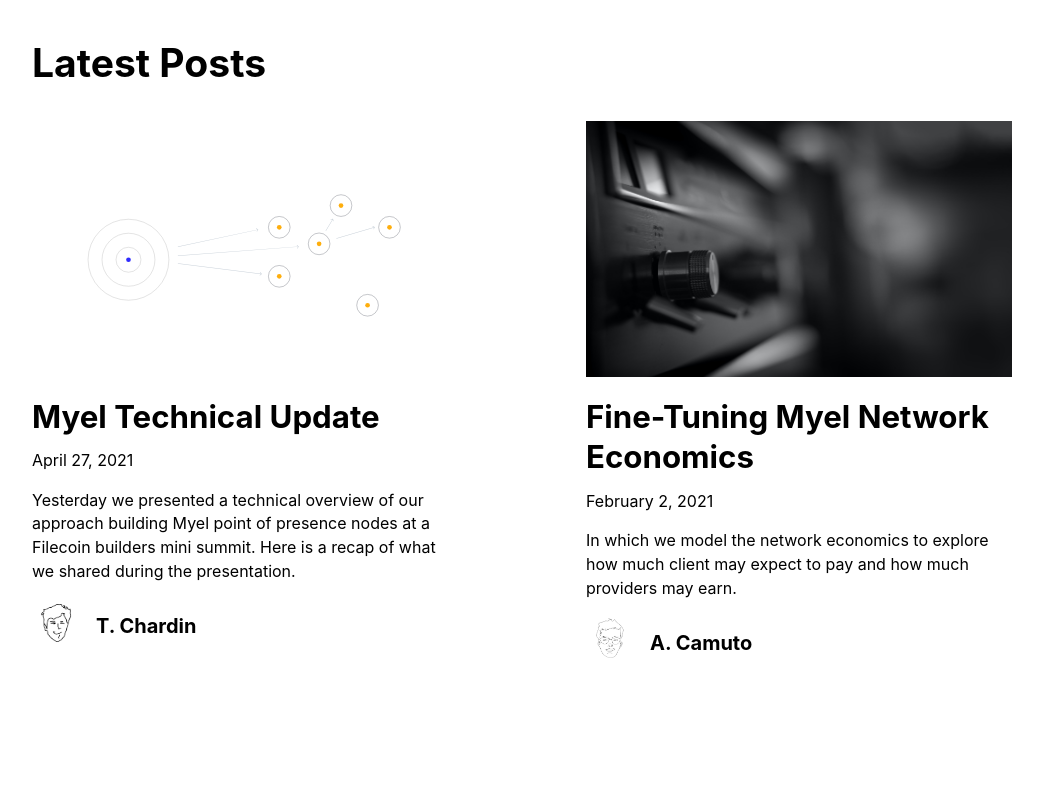
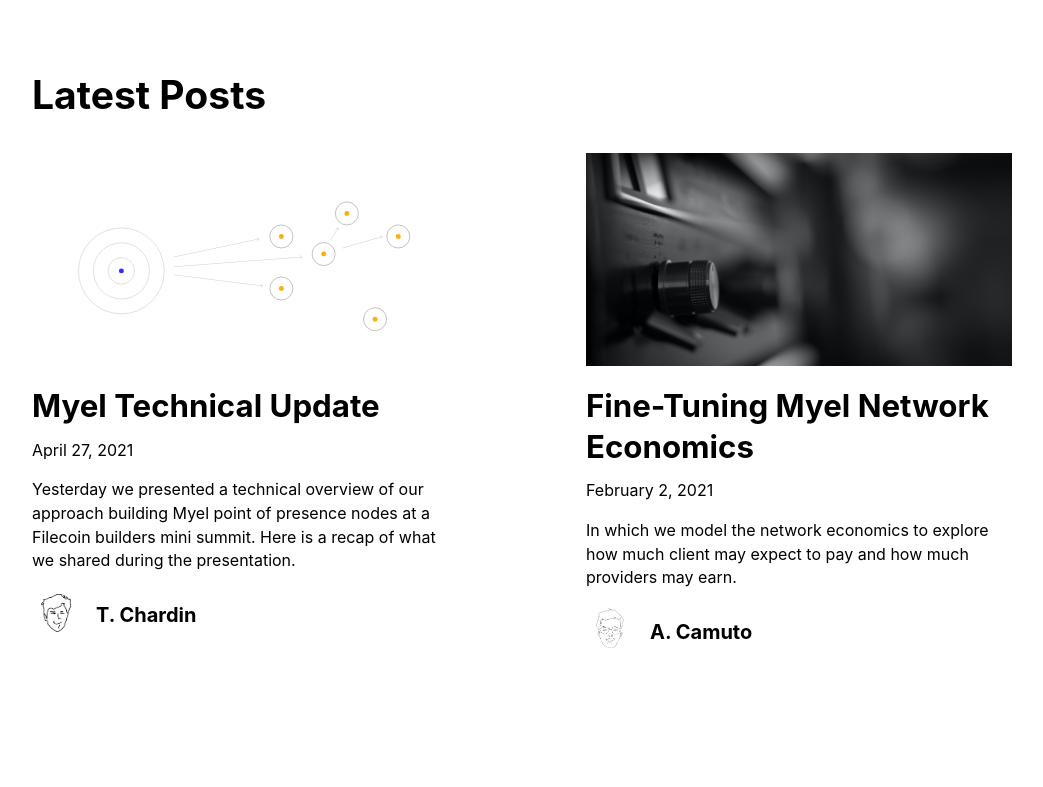
Before and after one commit to myelnet/myel.network, a Next.js app: page /blog in a window 1280 px wide. Shown: the part 1180-1967 px from the top of the page, without its empty margins (118-1161 px from the left). Built offline with nearby package versions, Linux system fonts and the light colour scheme.

Commit message:
fix spacing and image fit (#10)

```diff
--- a/components/Layout.module.css
+++ b/components/Layout.module.css
@@ -7,6 +7,7 @@
 .header {
   display: flex;
   flex-direction: column;
+  margin-bottom: 2rem;
 }
 
 .header h4 {
--- a/components/PostPreview.module.css
+++ b/components/PostPreview.module.css
@@ -3,7 +3,7 @@
   margin-bottom: 1.25rem;
    height: 0;
   position: relative;
-  padding-bottom: 60%;
+  padding-bottom: 50%;
   overflow: hidden;
 }
 
--- a/components/PostPreview.tsx
+++ b/components/PostPreview.tsx
@@ -29,7 +29,12 @@
       <div className={styles.cover}>
         <Link href={path}>
           <a>
-            <Image src={coverImage} alt={title} layout="fill" />
+            <Image
+              src={coverImage}
+              alt={title}
+              layout="fill"
+              objectFit="cover"
+            />
           </a>
         </Link>
       </div>
```
